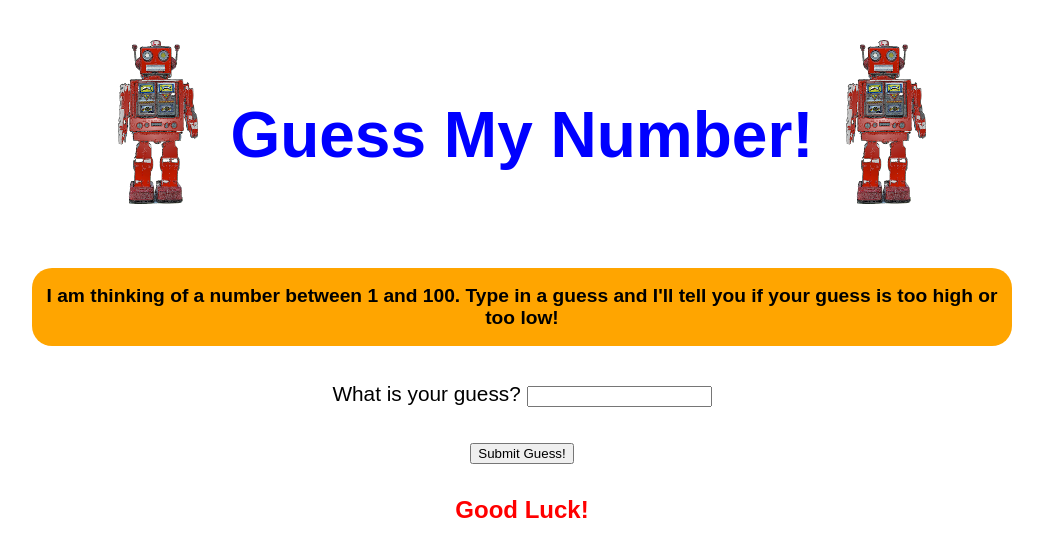
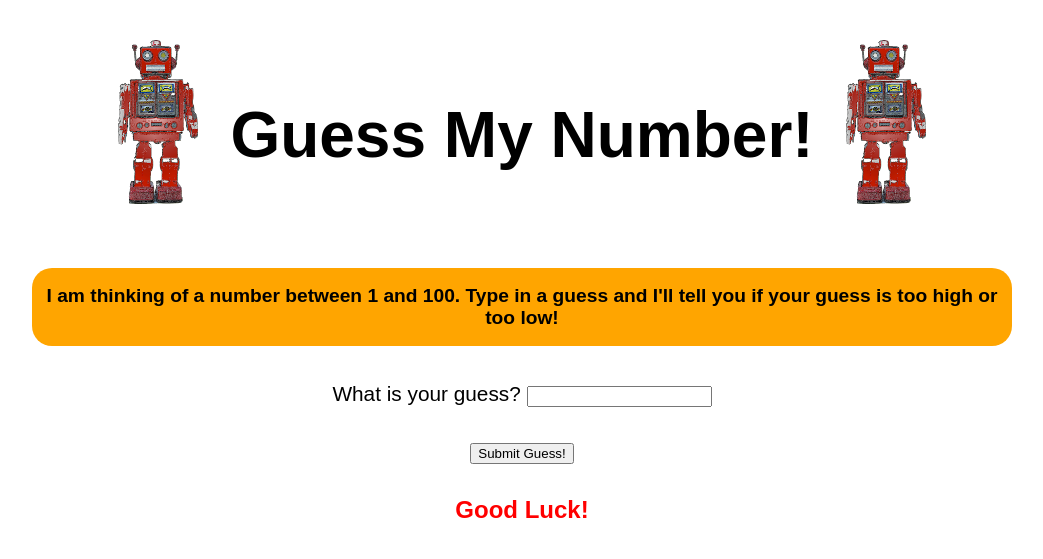
Before and after one commit to pandmbake/Guess-My-Number-Game, a plain HTML site: page index.html in a window 1280 px wide. Shown: the whole page, without its empty margins (118-1161 px from the left). Drawn offline with Linux system fonts and the light colour scheme; a web font is replaced by a local one.

Commit message:
change color of h1

```diff
--- a/style.css
+++ b/style.css
@@ -13,7 +13,7 @@ body {
 h1 {
     text-align: center;
     font-size: 4em;
-    color:blue;
+    color: black;
     margin-bottom: 1rem;
 }
 
```
